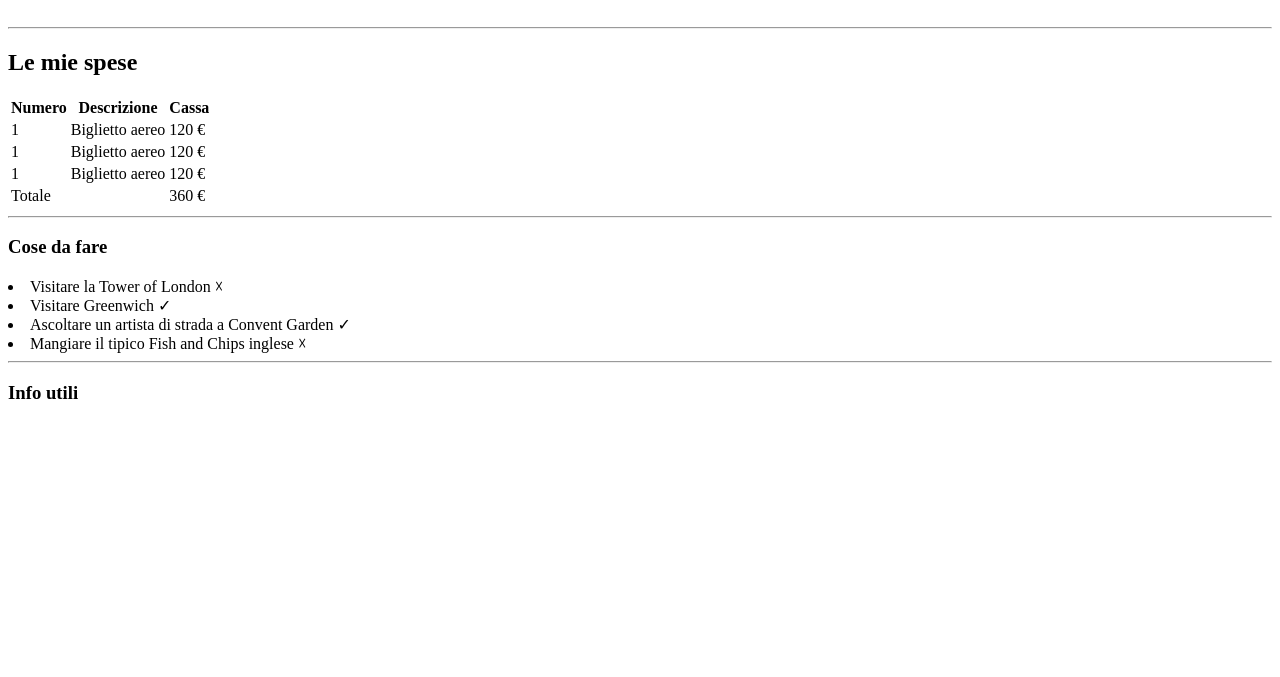
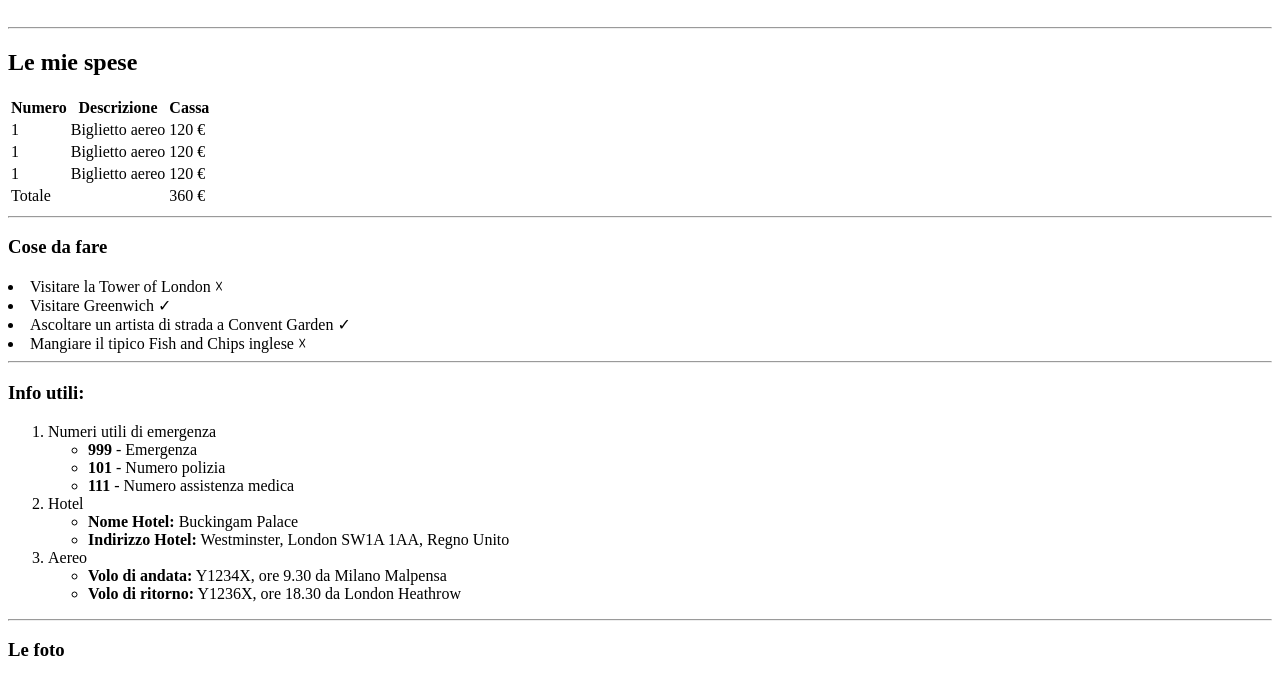
Before and after one commit to Morella92/html-london-trip, a plain HTML site: page index.html in a window 1280 px wide. Shown: the part 79-756 px from the top of the page. Drawn offline with Linux system fonts and the light colour scheme.

Commit message:
London trip excercise

```diff
--- a/index.html
+++ b/index.html
@@ -80,18 +80,43 @@
         </un>
         <hr>
 
-        <h3>Info utili</h3>
+        <h3>Info utili:</h3>
 
+        <ol>
+            <li>
+                Numeri utili di emergenza
+                <ul>
+                    <li><strong>999</strong> - Emergenza</li>
+                    <li><strong>101</strong> - Numero polizia</li>
+                    <li><strong>111</strong> - Numero assistenza medica</li>
+                </ul>
+            </li>
+
+            <li>
+                Hotel
+                <ul>
+                    <li><strong>Nome Hotel:</strong> Buckingam Palace</li>
+                    <li><strong>Indirizzo Hotel:</strong> Westminster, London SW1A 1AA, Regno Unito</li>
+                </ul>
+            </li>
+
+            <li>
+                Aereo
+                <ul>
+                    <li><strong>Volo di andata:</strong> Y1234X, ore 9.30 da Milano Malpensa</li>
+                    <li><strong>Volo di ritorno:</strong> Y1236X, ore 18.30 da London Heathrow</li>
+                </ul>
+            </li>
+        </ol>
+        <hr>
+
+        <h3>Le foto</h3>
+        <img src="https://www.abta.com/sites/default/files/styles/large/public/media/uploads/london-400x400-compressor_0.jpg" alt="Millenium bridge">
+        <img src="https://i.insider.com/58663ad6dd0895427f8b4a76?width=1200" height="400" alt="City landscape">
 
     </main>
 
 <!--Fine main  -->
 
-<!-- Inizio footer -->
-    <footer>
-
-    </footer>
-<!-- Fine footer -->
-
 </body>
 </html>
```
